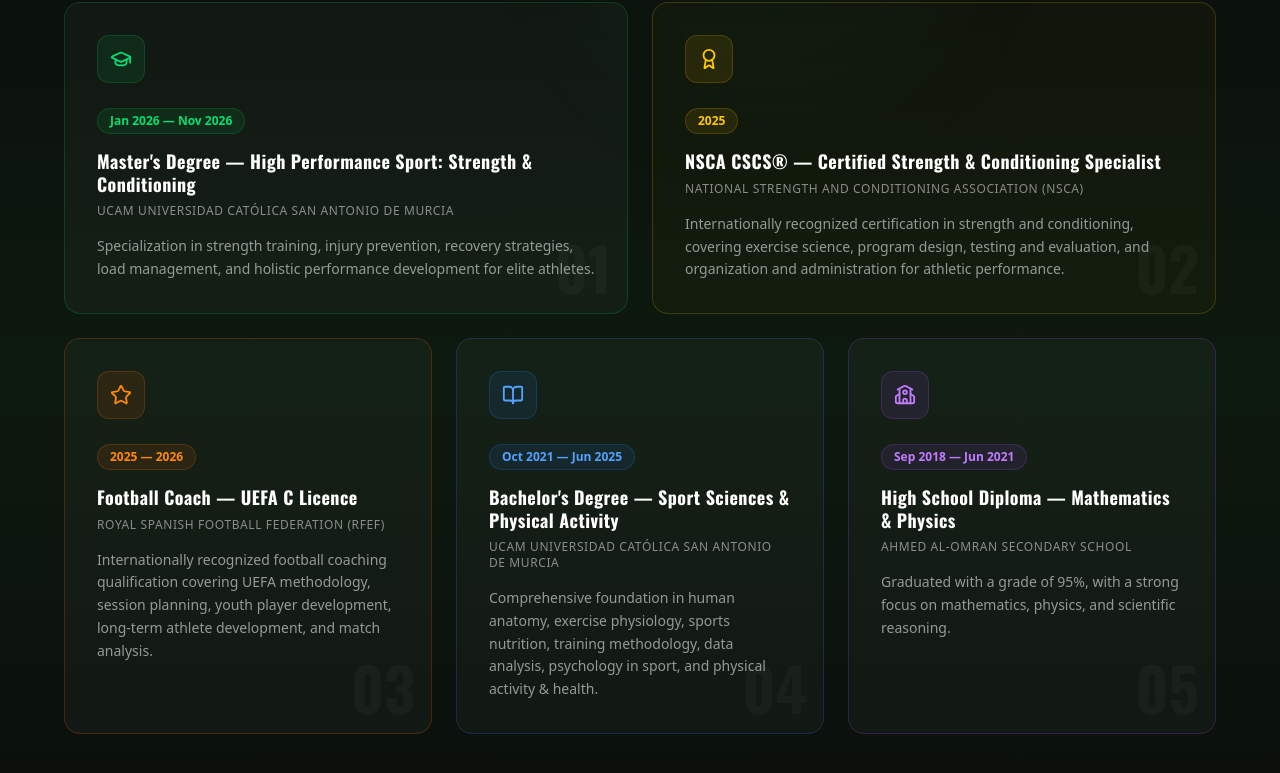
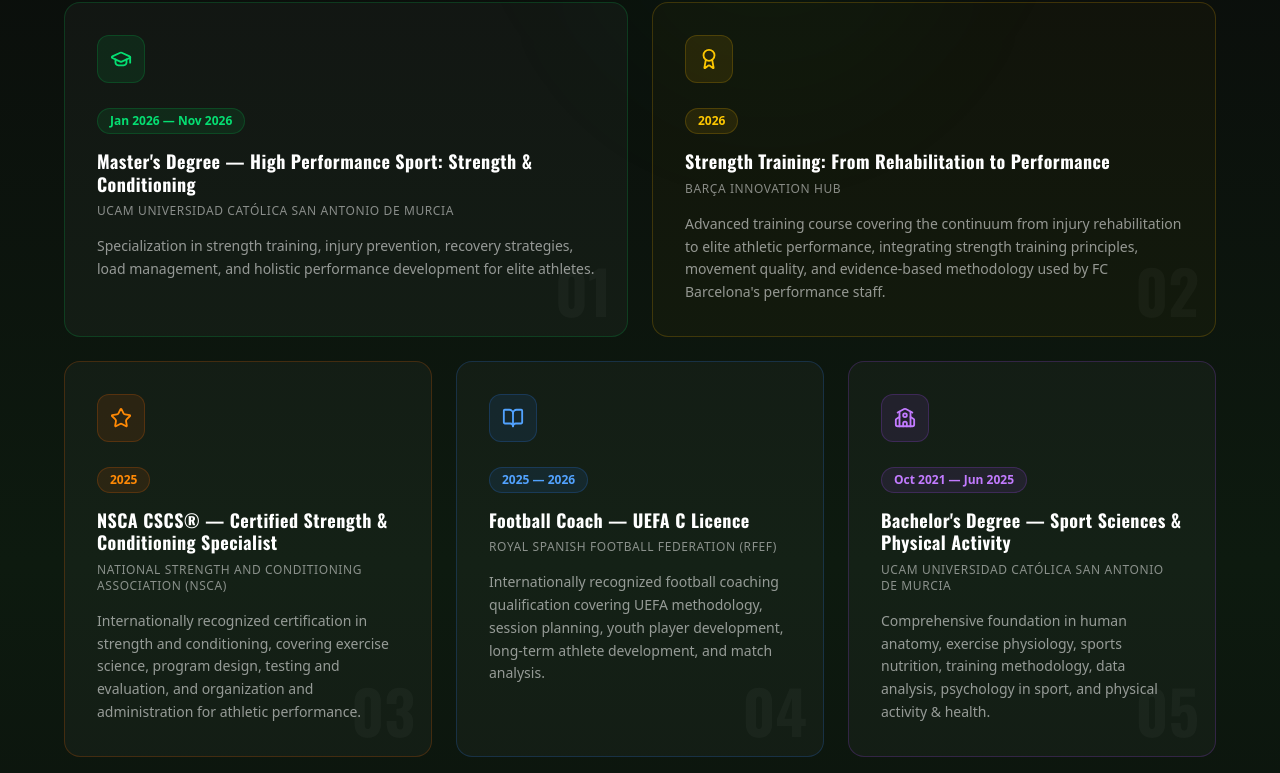
Before and after one commit to AchrafBoudabous/karim-portfolio, a Next.js app: page /en in a window 1280 px wide. Shown: the part 6034-6807 px from the top of the page. Built offline with nearby package versions, Linux system fonts and the light colour scheme.

Commit message:
add Barca Innovation Hub course to education credentials

```diff
--- a/src/components/sections/Education.tsx
+++ b/src/components/sections/Education.tsx
@@ -2,7 +2,7 @@
 
 import { useTranslations } from "next-intl";
 import { motion } from "framer-motion";
-import { GraduationCap, Award, BookOpen, School, Star } from "lucide-react";
+import { GraduationCap, Award, BookOpen, School, Star, Zap } from "lucide-react";
 import SectionTitle from "@/components/ui/SectionTitle";
 
 interface EducationItem {
@@ -12,7 +12,7 @@ interface EducationItem {
   description: string;
 }
 
-const icons = [GraduationCap, Award, Star, BookOpen, School];
+const icons = [GraduationCap, Award, Star, BookOpen, School, Zap];
 
 const cardStyles = [
   {
@@ -50,6 +50,13 @@ const cardStyles = [
     badge: "bg-purple-500/10 text-purple-400 border-purple-500/20",
     accent: "from-purple-500/0 via-purple-500/50 to-purple-500/0",
   },
+  {
+    border: "border-red-500/20 hover:border-red-500/40",
+    glow: "bg-red-500/3",
+    icon: "text-red-400 bg-red-500/10 border-red-500/20",
+    badge: "bg-red-500/10 text-red-400 border-red-500/20",
+    accent: "from-red-500/0 via-red-500/50 to-red-500/0",
+  }
 ];
 
 export default function Education() {
@@ -119,9 +126,9 @@ export default function Education() {
           })}
         </div>
 
-        {/* Bottom 3 cards — UEFA C + Bachelor + High School */}
+        {/* Bottom 4 cards — UEFA C + Bachelor + High School + Barça */}
         <div className="grid grid-cols-1 md:grid-cols-3 gap-6">
-          {items.slice(2, 5).map((item, i) => {
+          {items.slice(2, 6).map((item, i) => {
             const actualIndex = i + 2;
             const Icon = icons[actualIndex];
             const style = cardStyles[actualIndex];
--- a/src/dictionaries/en.json
+++ b/src/dictionaries/en.json
@@ -121,6 +121,12 @@
         "description": "Specialization in strength training, injury prevention, recovery strategies, load management, and holistic performance development for elite athletes."
       },
       {
+        "degree": "Strength Training: From Rehabilitation to Performance",
+        "institution": "Barça Innovation Hub",
+        "year": "2026",
+      "description": "Advanced training course covering the continuum from injury rehabilitation to elite athletic performance, integrating strength training principles, movement quality, and evidence-based methodology used by FC Barcelona's performance staff."
+      },
+      {
         "degree": "NSCA CSCS® — Certified Strength & Conditioning Specialist",
         "institution": "National Strength and Conditioning Association (NSCA)",
         "year": "2025",
--- a/src/dictionaries/es.json
+++ b/src/dictionaries/es.json
@@ -121,6 +121,12 @@
         "description": "Especialización en entrenamiento de fuerza, prevención de lesiones, estrategias de recuperación, gestión de carga y desarrollo integral del rendimiento para deportistas de élite."
       },
       {
+        "degree": "Entrenamiento de la Fuerza: de la Rehabilitación al Rendimiento",
+        "institution": "Barça Innovation Hub",
+        "year": "2026",
+        "description": "Curso avanzado que cubre el continuo desde la rehabilitación de lesiones hasta el rendimiento atlético de élite, integrando principios de entrenamiento de fuerza, calidad del movimiento y metodología basada en evidencia utilizada por el staff de rendimiento del FC Barcelona."
+      },
+      {
         "degree": "NSCA CSCS® — Especialista Certificado en Fuerza y Acondicionamiento",
         "institution": "National Strength and Conditioning Association (NSCA)",
         "year": "2025",
--- a/src/dictionaries/fr.json
+++ b/src/dictionaries/fr.json
@@ -121,6 +121,12 @@
         "description": "Spécialisation en musculation, prévention des blessures, stratégies de récupération, gestion de la charge et développement global des performances pour les athlètes de haut niveau."
       },
       {
+        "degree": "Entraînement de la Force : de la Rééducation à la Performance",
+        "institution": "Barça Innovation Hub",
+        "year": "2026",
+        "description": "Formation avancée couvrant le continuum de la rééducation des blessures à la performance athlétique d'élite, intégrant les principes d'entraînement de la force, la qualité du mouvement et la méthodologie fondée sur des preuves utilisée par le staff de performance du FC Barcelona."
+      },
+      {
         "degree": "NSCA CSCS® — Spécialiste Certifié en Force et Conditionnement",
         "institution": "National Strength and Conditioning Association (NSCA)",
         "year": "2025",
```
